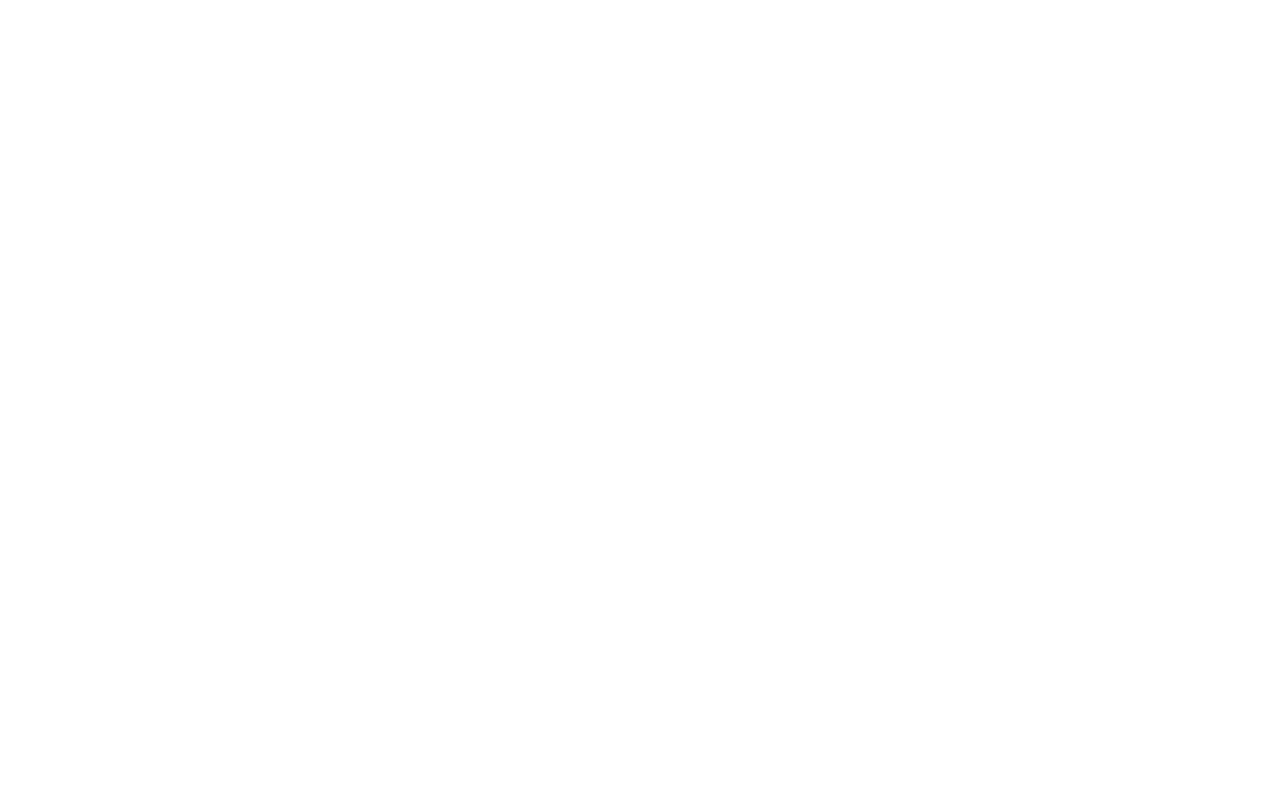
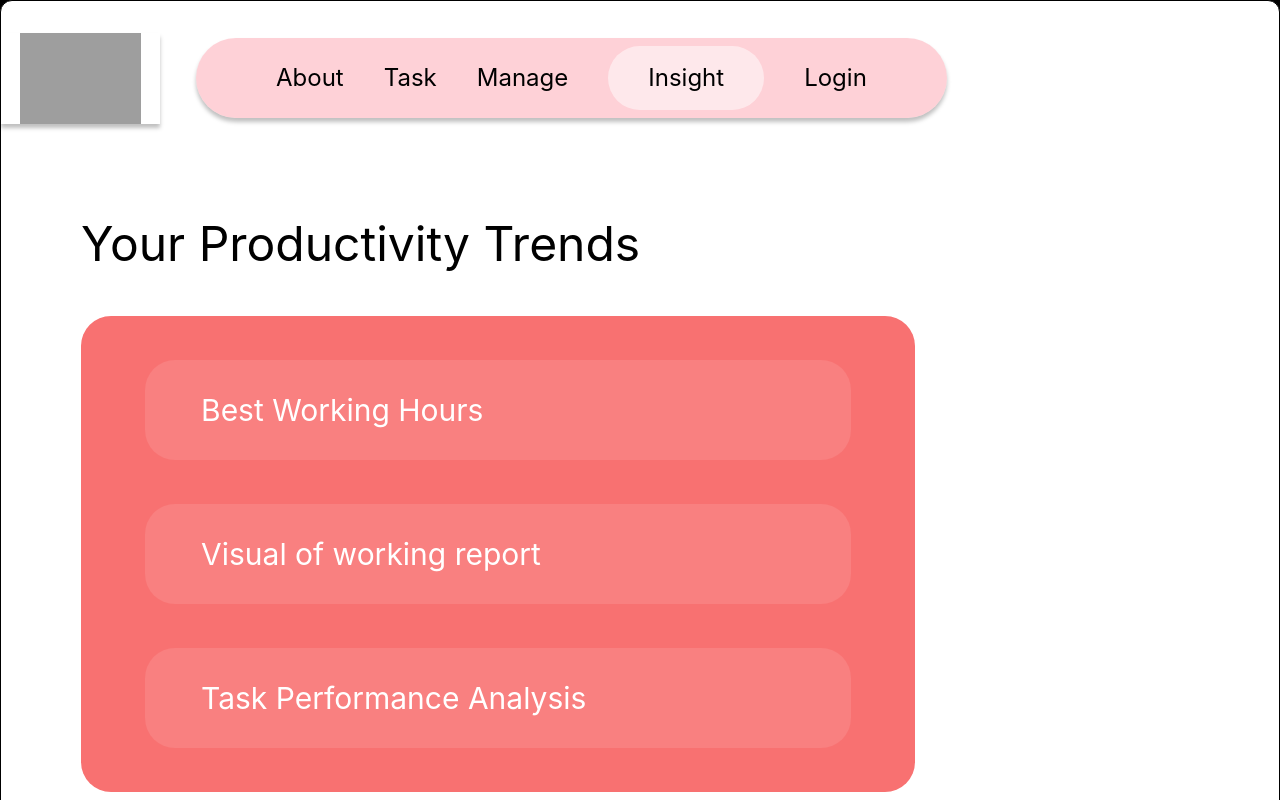
Before and after one commit to theaadya/neuro-app, a React (Create React App) app: page /insight in a window 1280 px wide. Before the commit this address had no page. Shown: the top 800 px of the page. Built offline with nearby package versions, Linux system fonts and the light colour scheme; grey boxes are pictures that could not be loaded.

Commit message:
insight added

```diff
--- a/src/App.tsx
+++ b/src/App.tsx
@@ -22,7 +22,7 @@
 import HomePage from "./components/HomePage";
 import CreateMindMap from "./components/createMindMap/CreateMindMap";
 import SetPriorityLevel from "./components/SetPriority/SetPriorityLevel";
-
+import ProductivityDashboard from "./components/Insight/ProductivityDashboard";
 import TaskManage1 from "./components/Task1/TaskMange1";
 
 function App() {
@@ -51,7 +51,7 @@
         <Route path="/home" element={<HomePage />} />
         <Route path="/create-mind-map" element={<CreateMindMap />} />
         <Route path="/setpriority" element={<SetPriorityLevel />} />
-
+        <Route path = "/insight" element={<ProductivityDashboard />}/>
         <Route path="/task-1" element={<TaskManage1 />} />
 
 
--- /dev/null
+++ b/src/components/Insight/ChatButton.tsx
@@ -0,0 +1,22 @@
+"use client";
+import * as React from "react";
+
+const ChatButton: React.FC = () => {
+  const handleChatClick = () => {
+    // Handle chat button click
+    console.log("Chat with NURO clicked");
+  };
+
+  return (
+    <button
+      onClick={handleChatClick}
+      className="self-end px-16 pt-4 pb-1.5 mt-14 mr-10 max-w-full text-2xl text-white bg-black rounded-[80px] shadow-[0px_4px_4px_rgba(0,0,0,0.25)] w-[309px] max-md:px-5 max-md:mt-10 max-md:mr-2.5"
+      aria-label="Chat with NURO"
+    >
+      chat with <br />
+      NURO
+    </button>
+  );
+};
+
+export default ChatButton;
--- /dev/null
+++ b/src/components/Insight/Desktop9.tsx
@@ -0,0 +1,9 @@
+"use client";
+import * as React from "react";
+import ProductivityDashboard from "./ProductivityDashboard";
+
+function Desktop9() {
+  return <ProductivityDashboard />;
+}
+
+export default Desktop9;
--- /dev/null
+++ b/src/components/Insight/MetricsPanel.tsx
@@ -0,0 +1,19 @@
+import * as React from "react";
+
+const MetricsPanel: React.FC = () => {
+  return (
+    <section className="px-16 py-11 mt-12 max-w-full text-3xl text-white bg-red-400 rounded-[30px] w-[834px] max-md:px-5 max-md:mt-10">
+      <article className="px-14 py-8 bg-white bg-opacity-10 rounded-[30px] max-md:px-5 max-md:max-w-full">
+        Best Working Hours
+      </article>
+      <article className="px-14 py-8 mt-11 bg-white bg-opacity-10 rounded-[30px] max-md:px-5 max-md:mt-10 max-md:max-w-full">
+        Visual of working report
+      </article>
+      <article className="px-14 py-8 mt-11 bg-white bg-opacity-10 rounded-[30px] max-md:px-5 max-md:mt-10 max-md:max-w-full">
+        Task Performance Analysis
+      </article>
+    </section>
+  );
+};
+
+export default MetricsPanel;
--- /dev/null
+++ b/src/components/Insight/NavigationBar.tsx
@@ -0,0 +1,39 @@
+import * as React from "react";
+
+const NavigationBar: React.FC = () => {
+  return (
+    <header className="flex flex-wrap gap-9 self-start text-2xl text-black whitespace-nowrap">
+      <img
+        src="https://cdn.builder.io/api/v1/image/assets/TEMP/86f46b84d12b5026b8ba8e909089ec180985bca8?placeholderIfAbsent=true&apiKey=9163cbaba4b9452eaa4e875c4a3cc94d"
+        alt="Company Logo"
+        className="object-contain shrink-0 max-w-full aspect-[1.75] shadow-[0px_4px_4px_rgba(0,0,0,0.25)] w-[159px]"
+      />
+      <nav className="flex flex-wrap flex-auto gap-10 px-20 py-2 my-auto bg-rose-300 bg-opacity-50 rounded-[100px] shadow-[0px_4px_4px_rgba(0,0,0,0.25)] max-md:px-5 max-md:max-w-full">
+        <ul className="flex gap-10 items-center text-center max-md:max-w-full">
+          <li className="self-stretch my-auto">
+            <a href="#about">About</a>
+          </li>
+          <li className="self-stretch my-auto">
+            <a href="#task">Task</a>
+          </li>
+          <li className="self-stretch my-auto">
+            <a href="#manage">Manage</a>
+          </li>
+          <li className="self-stretch">
+            <a
+              href="#insight"
+              className="block px-10 py-4 bg-white bg-opacity-50 rounded-[40px] max-md:px-5"
+            >
+              Insight
+            </a>
+          </li>
+        </ul>
+        <div className="my-auto">
+          <a href="#login">Login</a>
+        </div>
+      </nav>
+    </header>
+  );
+};
+
+export default NavigationBar;
--- /dev/null
+++ b/src/components/Insight/ProductivityDashboard.tsx
@@ -0,0 +1,23 @@
+"use client";
+import * as React from "react";
+import NavigationBar from "./NavigationBar";
+import ProductivityTrends from "./ProductivityTrends";
+import MetricsPanel from "./MetricsPanel";
+import ChatButton from "./ChatButton";
+
+const ProductivityDashboard: React.FC = () => {
+  return (
+    <main className="overflow-hidden bg-black">
+      <section className="flex flex-col pt-8 pb-16 w-full bg-white rounded-xl border border-black border-solid max-md:max-w-full">
+        <NavigationBar />
+        <div className="flex flex-col px-20 mt-24 w-full max-md:px-5 max-md:mt-10 max-md:max-w-full">
+          <ProductivityTrends />
+          <MetricsPanel />
+          <ChatButton />
+        </div>
+      </section>
+    </main>
+  );
+};
+
+export default ProductivityDashboard;
--- /dev/null
+++ b/src/components/Insight/ProductivityTrends.tsx
@@ -0,0 +1,14 @@
+import * as React from "react";
+
+const ProductivityTrends: React.FC = () => {
+  return (
+    <section className="flex flex-wrap gap-5 justify-between max-md:max-w-full">
+      <h1 className="text-5xl text-black max-md:max-w-full max-md:text-4xl">
+        Your Productivity Trends
+      </h1>
+      <div className="self-start text-2xl text-white">70%</div>
+    </section>
+  );
+};
+
+export default ProductivityTrends;
```
